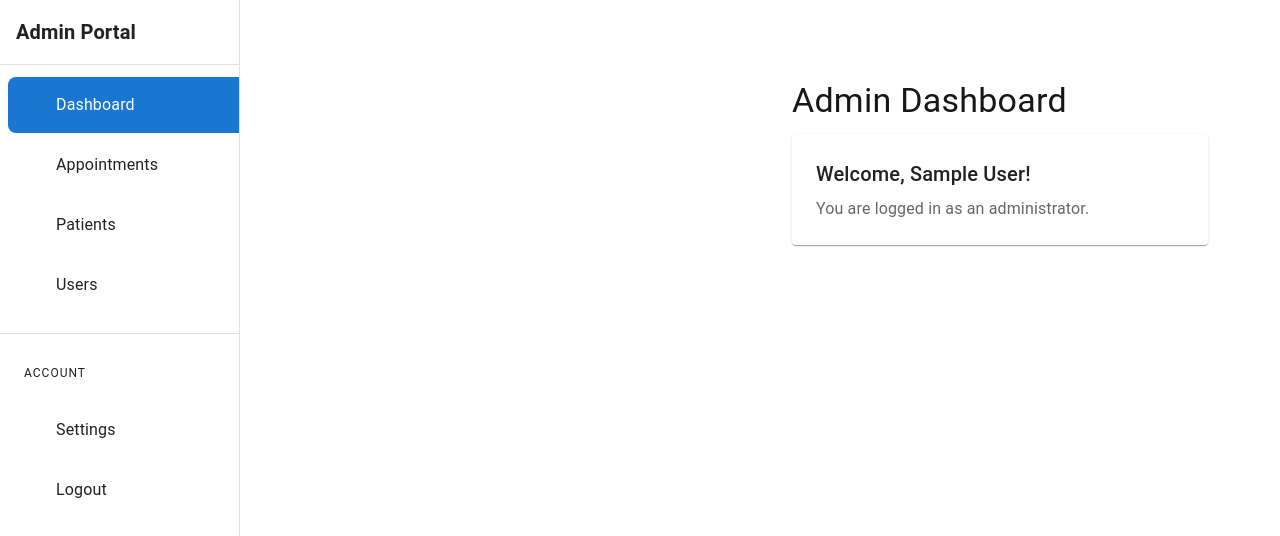
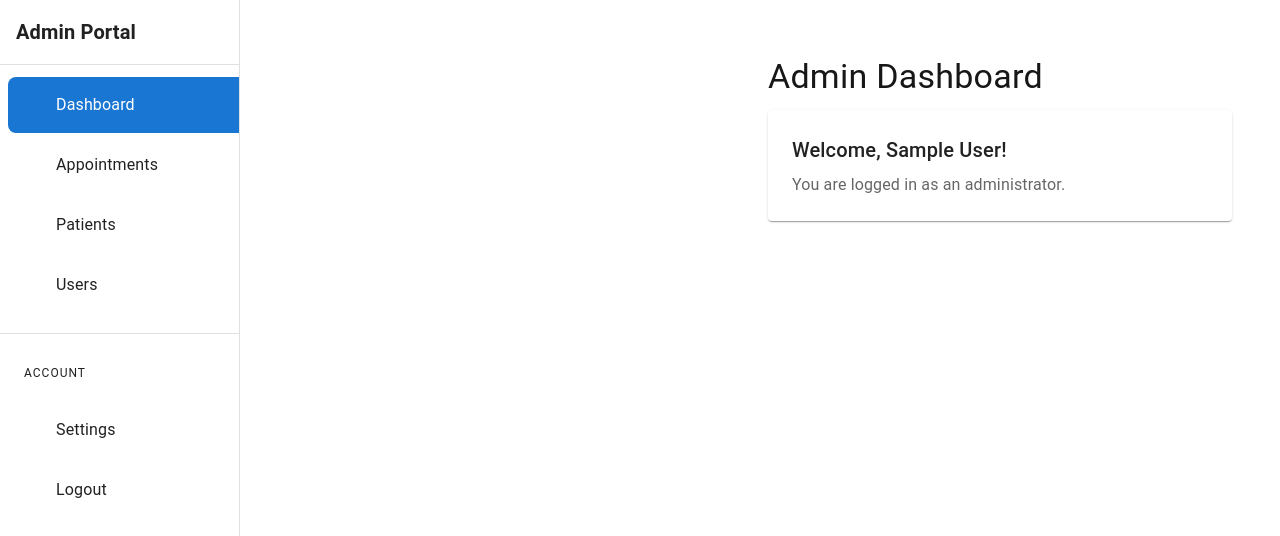
Before and after one commit to Sparta503/hospital-management-system, a Next.js app: page /admin/dashboard in a window 1280 px wide. Shown: the top 536 px of the page. Built offline with nearby package versions, Linux system fonts and the light colour scheme; sample sign-in values are in the browser's storage; some icons are missing.

Commit message:
Update layout.tsx

```diff
--- a/src/app/admin/layout.tsx
+++ b/src/app/admin/layout.tsx
@@ -44,9 +44,10 @@ export default function AdminLayout({
         component="main"
         sx={{
           flexGrow: 1,
-          p: 3,
           width: { md: `calc(100% - 240px)` },
           ml: { md: '240px' },
+          p: 0,
+          m: 0,
         }}
       >
         {children}
```
